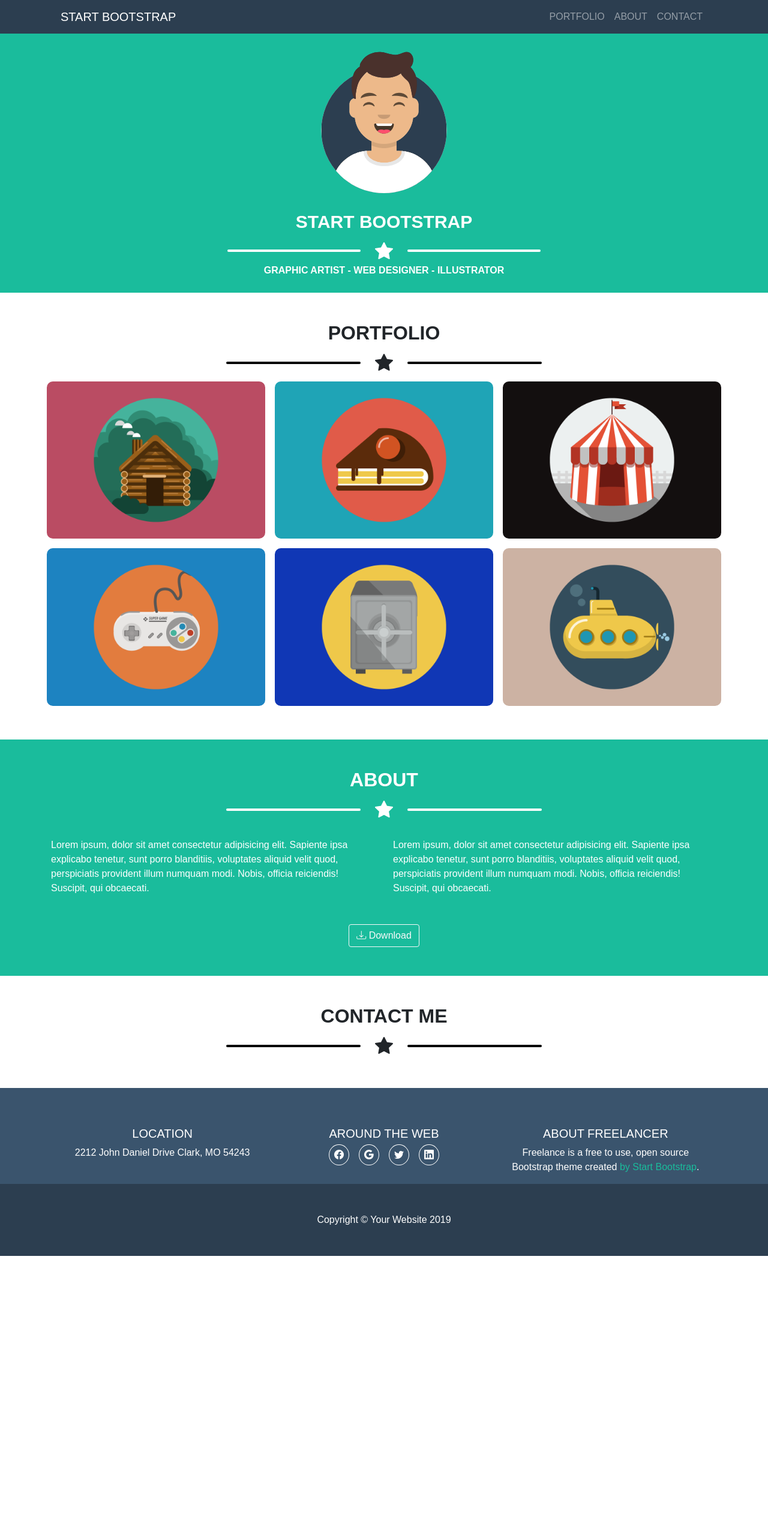
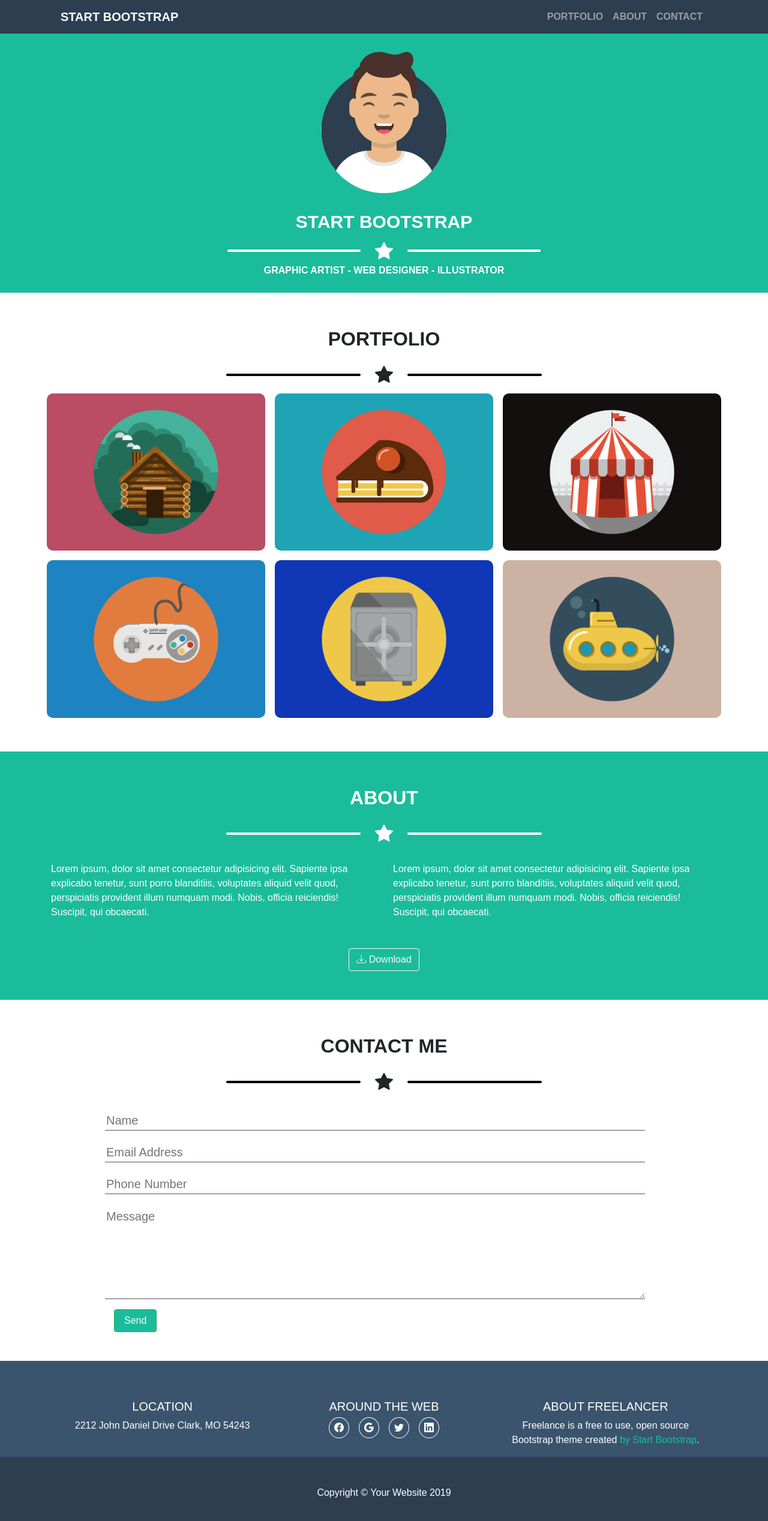
Before and after one commit to Rossiitaa/html-css-bootstrap-freelancer, a plain HTML site: page index.html in a window 1280 px wide. Shown: the whole page at 60% size. Before the commit the page ends 2094 px from the top, so only its background shows below. Drawn offline with nearby package versions, Linux system fonts and the light colour scheme.

Commit message:
form and hover finished

```diff
--- a/css/style.css
+++ b/css/style.css
@@ -4,6 +4,7 @@ body {
 
 h2 {
     font-weight: bold;
+    padding: 10px 0;
 }
 
 img {
@@ -13,6 +14,7 @@ img {
 /* HEADER */
 .ms_bg_head {
     background-color: #2c3e50;
+    font-weight: bold;
 }
 
 /* MAIN */
@@ -75,8 +77,50 @@ h6 {
 }
 
 /* portfolio */
+.ms_hover {
+    display: none;
+    position: absolute;
+    top: 0;
+    width: 100%;
+    height: 100%;
+    background-color:rgba(26, 188, 156, .5);
+    border-radius: 10px;
+}
+.ms_hover i {
+    position: absolute;
+    top: 50%;
+    left: 50%;
+    color: #fff;
+    font-size: 100px;
+    transform: translate(-50% , -50%);
+}
+/* hover */
+.ms_img_hover:hover .ms_hover {
+    display: block;
+}
 
 /* about */
+
+
+
+/* contact me */
+.ms_button_bg {
+    background-color: #1abc9c;
+}
+
+.ms_specific_form form [placeholder] {
+    width: 100%;
+    margin: 10px 0;
+    font-size: 20px;
+    color: #000;
+    border: 0;
+    border-bottom: 1px solid rgb(87, 87, 87);
+    outline: none;
+}
+
+
+
+
 
 
 /* FOOTER */
--- a/index.html
+++ b/index.html
@@ -22,13 +22,13 @@
                     <div class="collapse navbar-collapse justify-content-end" id="navbarNav">
                     <ul class="navbar-nav">
                         <li class="nav-item">
-                        <a class="nav-link" href="#">PORTFOLIO <span class="sr-only">(current)</span></a>
+                        <a class="nav-link" href="#portfolio">PORTFOLIO <span class="sr-only">(current)</span></a>
                         </li>
                         <li class="nav-item">
-                        <a class="nav-link" href="#">ABOUT</a>
+                        <a class="nav-link" href="#about">ABOUT</a>
                         </li>
                         <li class="nav-item">
-                        <a class="nav-link" href="#">CONTACT</a>
+                        <a class="nav-link" href="#contact">CONTACT</a>
                         </li>
                     </ul>
                     </div>
@@ -58,7 +58,8 @@
         </section>
 
         <!-- portfolio -->
-        <section class="mt-5 mb-5">
+        <div id="portfolio"></div>
+        <section class="mt-5 mb-5"">
             <div class="container">
                 <div class="row text-center">
                     <h2>PORTFOLIO</h2>
@@ -66,23 +67,54 @@
                         <i class="bi bi-star-fill"></i>
                     </div>
 
-                        <div class="col-sm-6 col-lg-4 p-2">
+                        <div class="col-sm-6 col-lg-4 p-2 ms_img_hover">
+                            <div class="position-relative">
                                 <img src="./img/cabin.png" alt="cabin">
+                                <div class="ms_hover">
+                                    <i class="bi bi-plus"></i>
                                 </div>
-                        <div class="col-sm-6 col-lg-4 p-2">
+                            </div>
+                        </div>
+
+                        <div class="col-sm-6 col-lg-4 p-2 ms_img_hover">
+                            <div class="position-relative">
                                 <img src="./img/cake.png" alt="cabin">
+                                <div class="ms_hover">
+                                    <i class="bi bi-plus"></i>
                                 </div>
-                        <div class="col-sm-6 col-lg-4 p-2">
+                            </div>
+                        </div>
+                        <div class="col-sm-6 col-lg-4 p-2 ms_img_hover">
+                            <div class="position-relative">
                                 <img src="./img/circus.png" alt="cabin">
+                                <div class="ms_hover">
+                                    <i class="bi bi-plus"></i>
                                 </div>
-                        <div class="col-sm-6 col-lg-4 p-2">
+                            </div>
+                        </div>
+                        <div class="col-sm-6 col-lg-4 p-2 ms_img_hover">
+                            <div class="position-relative">
                                 <img src="./img/game.png" alt="cabin">
+                                <div class="ms_hover">
+                                    <i class="bi bi-plus"></i>
                                 </div>
-                        <div class="col-sm-6 col-lg-4 p-2">
+                            </div>
+                        </div>
+                        <div class="col-sm-6 col-lg-4 p-2 ms_img_hover">
+                            <div class="position-relative">
                                 <img src="./img/safe.png" alt="cabin">
+                                <div class="ms_hover">
+                                    <i class="bi bi-plus"></i>
                                 </div>
-                        <div class="col-sm-6 col-lg-4 p-2">
+                            </div>
+                        </div>
+                        <div class="col-sm-6 col-lg-4 p-2 ms_img_hover">
+                            <div class="position-relative">
                                 <img src="./img/submarine.png" alt="cabin">
+                                <div class="ms_hover">
+                                    <i class="bi bi-plus"></i>
+                                </div>
+                            </div>
                     </div>
 
                 </div>
@@ -90,6 +122,7 @@
         </section>
 
         <!-- about -->
+        <div id="about"></div>
         <section class="ms_bg_section1 p-5">
             <div class="container ms_text_white">
                 <div class="row text-center">
@@ -114,16 +147,27 @@
         </section>
 
         <!-- contact me -->
-        <section class="mt-5 mb-5">
+        <div id="contact"></div>
+        <section class="mt-5 mb-5 ms_specific_form">
             <div class="container">
                 <div class="row text-center">
                     <h2>CONTACT ME</h2>
                     <div class="ms_star">
                         <i class="bi bi-star-fill"></i>
                     </div>
-                    <form action="#" method="get">
-
+                    <div class="row justify-content-center mt-3">
+                        <div class="col-6 col-md-8 col-lg-10">
+                            <form action="#">
+                                <input type="text" placeholder="Name">
+                                <input type="email" placeholder="Email Address">
+                                <input type="number" placeholder="Phone Number">
+                                <textarea cols="24" rows="5" placeholder="Message"></textarea>
+                                <div class="col-1">
+                                    <button type="btn" class="px-3 ms_button_bg btn btn-success">Send</button>
+                                </div>
                             </form>
+                        </div>
+                    </div>
                 </div>
             </div>
         </section>
```
Lines whose indentation alone changed are shown as unchanged.
